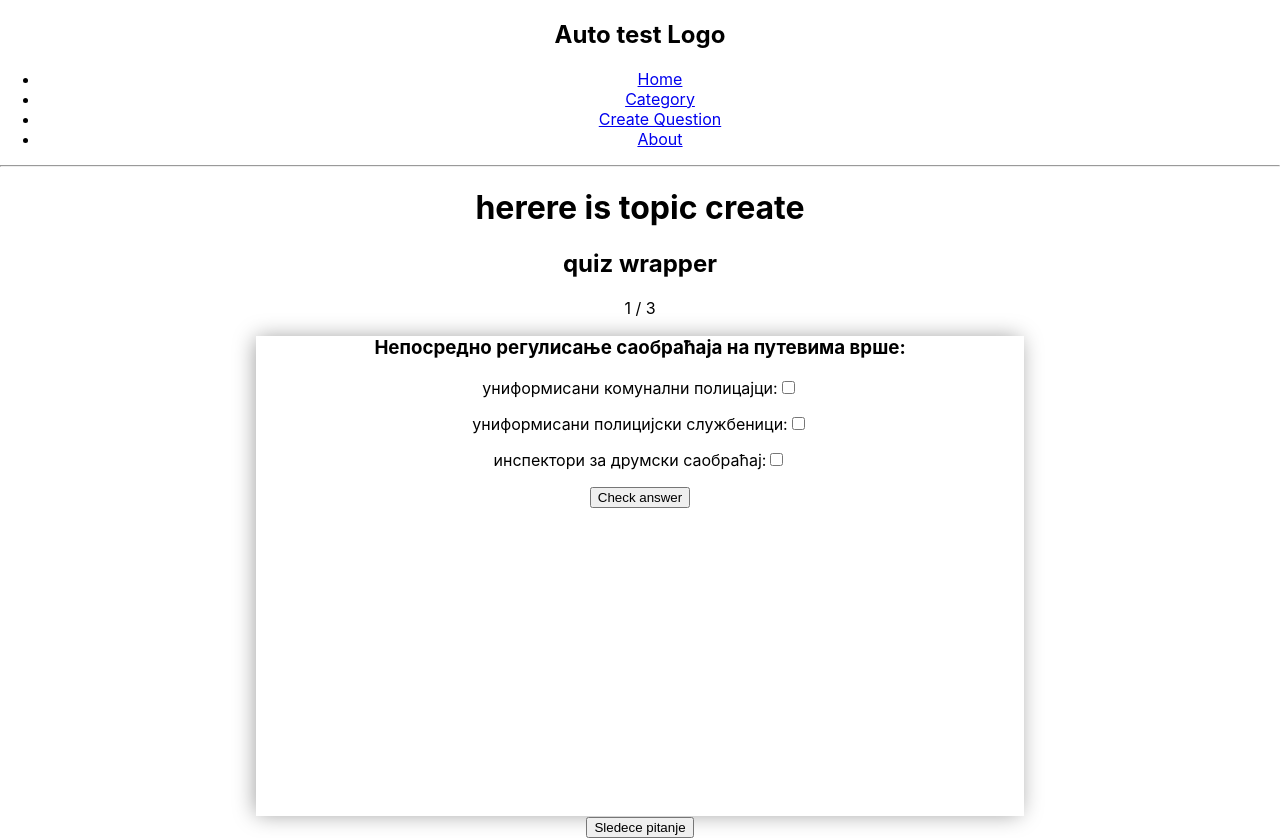
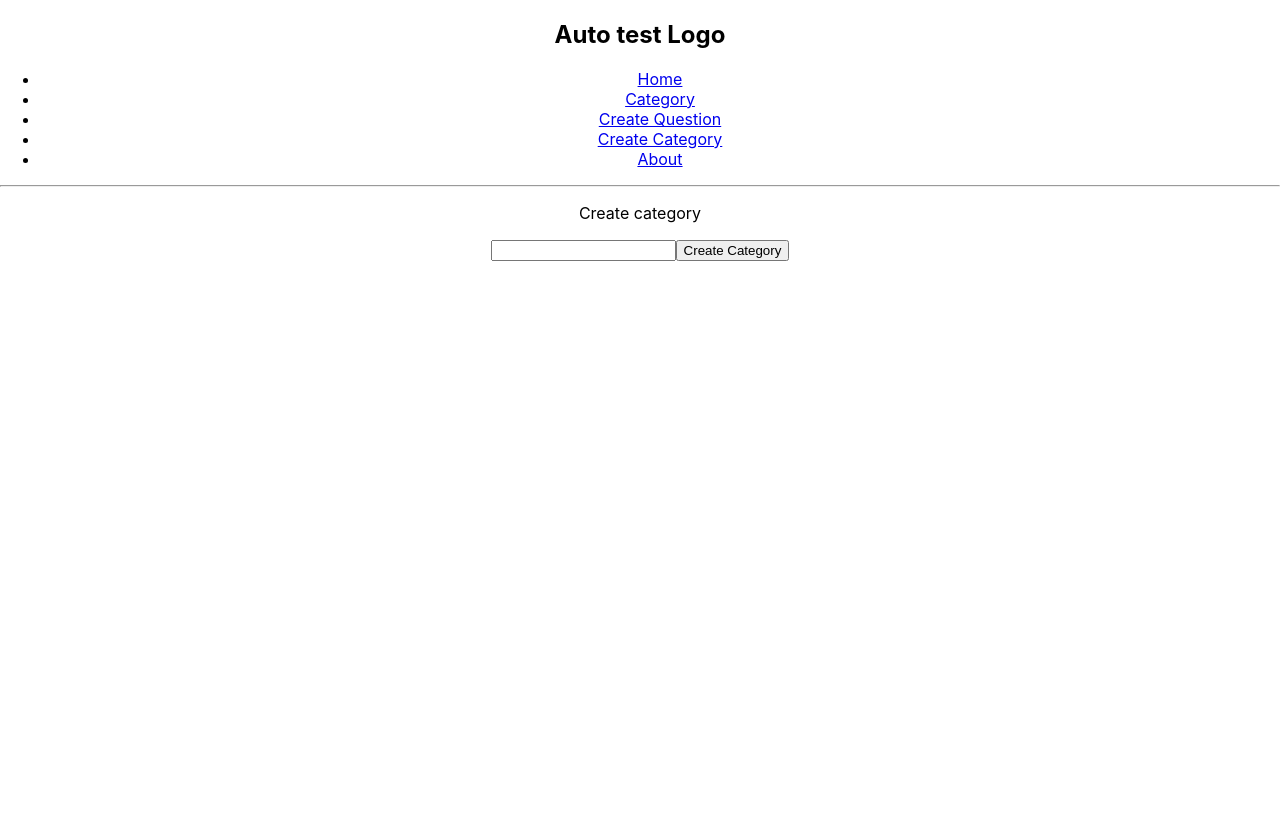
Before and after one commit to HunterJS-bit/react-quiz-app, a React (Create React App) app in the folder client/: page /category/create in a window 1280 px wide. After the commit the page ends 800 px from the top, so only its background shows below. Built offline with nearby package versions, Linux system fonts and the light colour scheme; no server answers.

Commit message:
added page for category

```diff
--- a/client/src/App.js
+++ b/client/src/App.js
@@ -5,7 +5,8 @@ import Home from './components/Home';
 import CardList from './components/CardList';
 import About from './components/About';
 import Topic from './components/Topic';
-import CreateQuestion from "./components/CreateQuestion";
+import CreateQuestion from './components/CreateQuestion';
+import CreateCategory from './components/Category/CreateCategory';
 
 
 function App() {
@@ -31,6 +32,11 @@ function App() {
 							</Link>
 						</li>
 						<li>
+							<Link to={'/category/create'} className='nav-link'>
+								Create Category
+							</Link>
+						</li>
+						<li>
 							<Link to={'/about'} className='nav-link'>
 								About
 							</Link>
@@ -41,7 +47,8 @@ function App() {
 				<Switch>
 					<Route exact path='/' component={Home} />
 					<Route exact path='/category' component={CardList} />
-					<Route path='/category/:id' component={Topic} />
+					<Route exact path='/category/create' component={CreateCategory}></Route>
+					<Route exact path='/category/:id' component={Topic} />
 					<Route path='/create' component={CreateQuestion} />
 					<Route path='/about' component={About} />
 				</Switch>
--- /dev/null
+++ b/client/src/components/Category/CreateCategory.js
@@ -0,0 +1,32 @@
+import React, { useState } from 'react';
+import { axiosInstance } from "../../util/axios";
+
+
+
+const CreateCategory = () => {
+
+  const [name, setName] = useState('');
+
+  const submitForm = async (e) => {
+      e.preventDefault();
+      const category = {
+        name
+      };
+      const response = await axiosInstance.post('/category', category);
+  };
+
+  return (<div className="category-create">
+    <form onSubmit={submitForm}>
+      <p>Create category</p>
+      <label>
+        <input type='text' value={name} onChange={(e) => { setName(e.target.value)}} />
+      </label>
+
+      <button type="submit">Create Category</button>
+    </form>
+  </div>);
+
+};
+
+
+export default CreateCategory;
```
Also changed, not shown: 1 other file (tests, documents, lock files or other folders).
